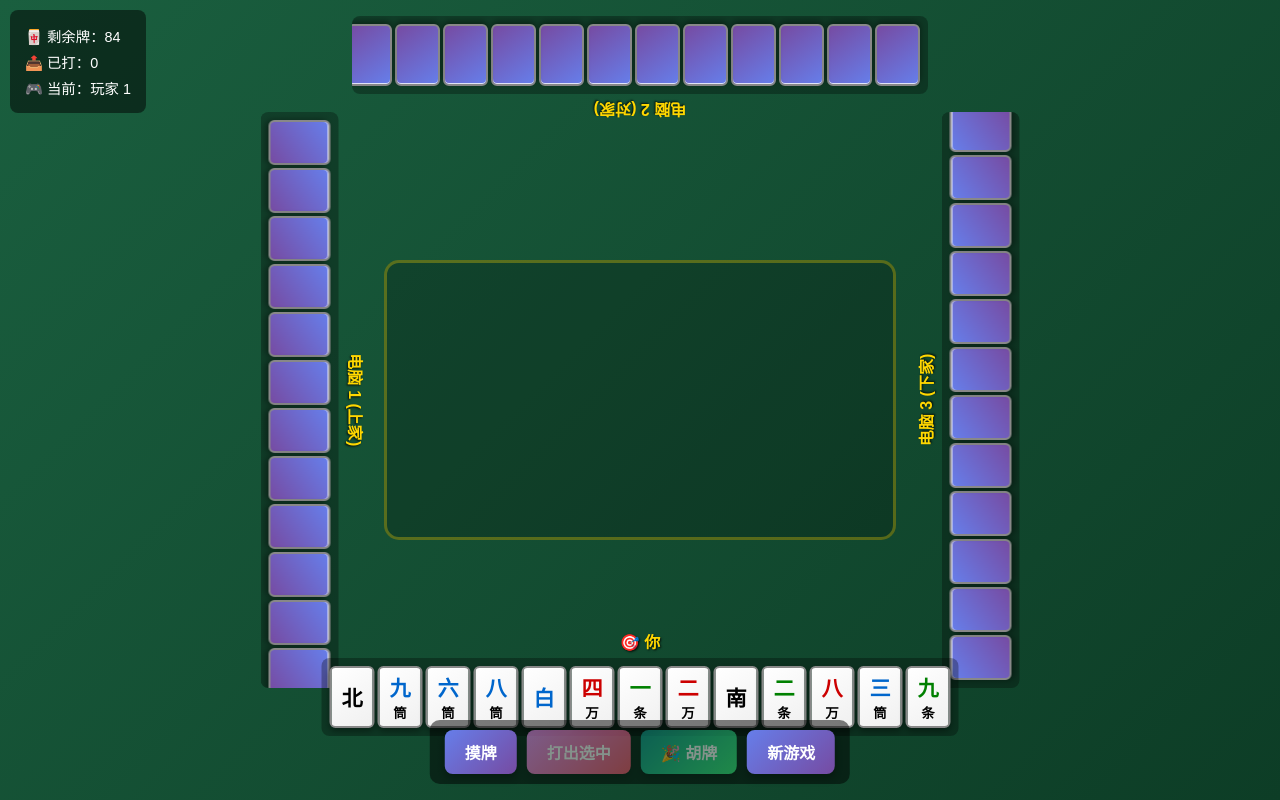
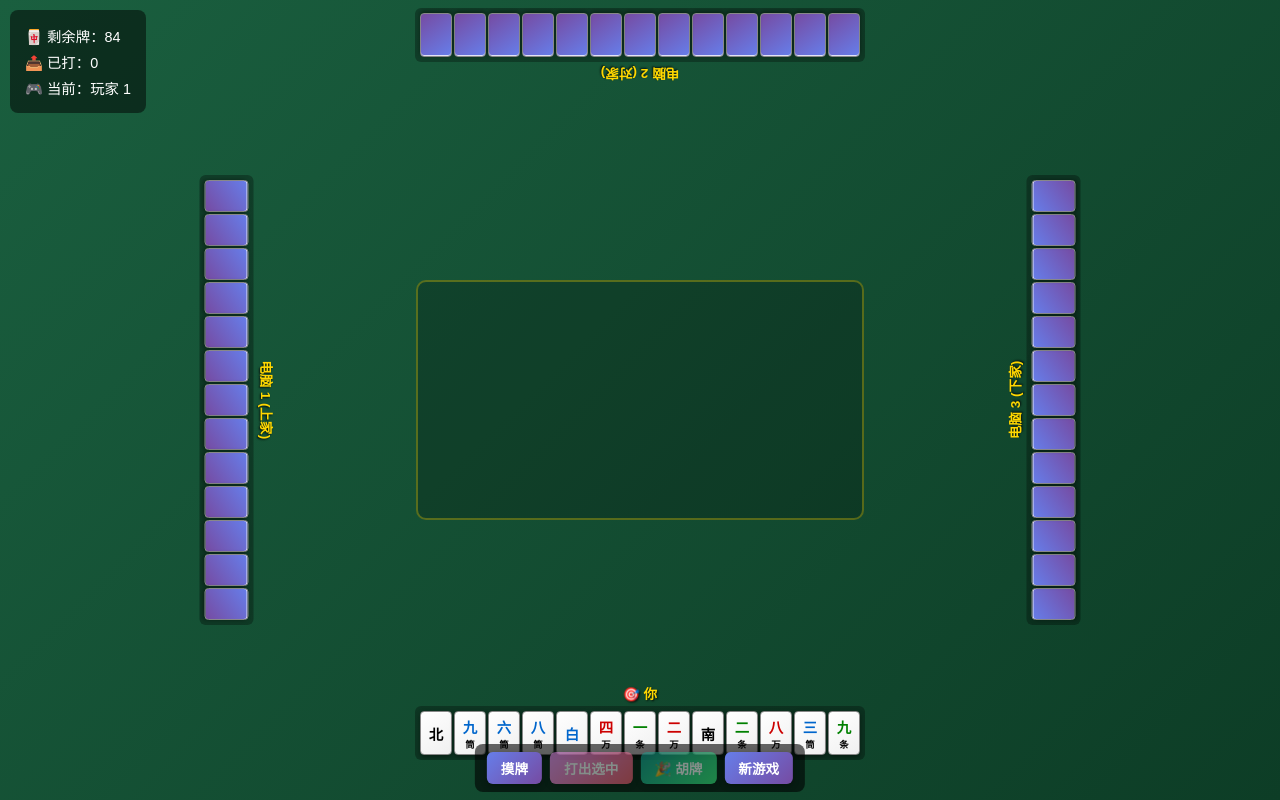
Before and after one commit to hapjs/bot, a plain HTML site: page mahjong/index.html in a window 1280 px wide. Drawn offline with Linux system fonts and the light colour scheme.

Commit message:
feat(mahjong): 全屏自适应优化
- 牌面缩小到 32×44px（之前 45×62px）
- 按钮缩小，间距优化
- 添加超小屏优化（max-height: 450px）
- 所有元素使用 vw/vh 单位自适应
- 横屏自动全屏显示
- 内容自动适应容器大小

```diff
--- a/mahjong/index.html
+++ b/mahjong/index.html
@@ -14,12 +14,16 @@
             user-select: none;
         }
 
+        html, body {
+            width: 100%;
+            height: 100%;
+            overflow: hidden;
+            position: fixed;
+        }
+
         body {
             font-family: 'Microsoft YaHei', Arial, sans-serif;
             background: linear-gradient(135deg, #1a5f3f 0%, #0d3d26 100%);
-            width: 100vw;
-            height: 100vh;
-            overflow: hidden;
             touch-action: none;
         }
 
@@ -56,6 +60,49 @@
             .game-table { display: none; }
         }
 
+        /* 超小屏横屏优化 */
+        @media (max-height: 450px) {
+            .tile {
+                width: 26px;
+                height: 36px;
+                font-size: 0.75em;
+            }
+
+            .current-draw .tile {
+                width: 34px;
+                height: 48px;
+            }
+
+            .discard-zone {
+                width: 28vw;
+                height: 22vh;
+            }
+
+            .btn {
+                padding: 5px 9px;
+                font-size: 0.75em;
+            }
+
+            .player-name {
+                font-size: 0.75em;
+            }
+
+            .player-hand {
+                padding: 3px;
+                gap: 2px;
+            }
+
+            .controls {
+                gap: 5px;
+                padding: 6px 10px;
+            }
+
+            .game-info {
+                font-size: 0.75em;
+                padding: 6px 10px;
+            }
+        }
+
         /* 游戏桌台 */
         .game-table {
             width: 100vw;
@@ -69,22 +116,22 @@
         /* 中央弃牌区 */
         .discard-zone {
             position: absolute;
-            width: 40vw;
-            height: 35vh;
+            width: 35vw;
+            height: 30vh;
             background: rgba(0, 0, 0, 0.2);
-            border: 3px solid rgba(255, 215, 0, 0.3);
-            border-radius: 15px;
+            border: 2px solid rgba(255, 215, 0, 0.3);
+            border-radius: 10px;
             display: grid;
             grid-template-columns: repeat(6, 1fr);
             grid-template-rows: repeat(3, 1fr);
-            gap: 4px;
-            padding: 10px;
+            gap: 3px;
+            padding: 5px;
             z-index: 10;
         }
 
         .discard-slot {
             background: rgba(255, 255, 255, 0.05);
-            border-radius: 4px;
+            border-radius: 3px;
             display: flex;
             align-items: center;
             justify-content: center;
@@ -93,7 +140,7 @@
         .discard-slot .tile {
             width: 100%;
             height: 100%;
-            font-size: 0.9em;
+            font-size: 0.75em;
         }
 
         /* 玩家区域 */
@@ -107,21 +154,21 @@
         .player-name {
             color: #ffd700;
             font-weight: bold;
-            font-size: 1em;
-            margin-bottom: 5px;
+            font-size: 0.85em;
+            margin-bottom: 3px;
             text-shadow: 1px 1px 2px rgba(0,0,0,0.8);
             white-space: nowrap;
         }
 
         .player-hand {
             display: flex;
-            gap: 3px;
+            gap: 2px;
             background: rgba(0, 0, 0, 0.3);
-            padding: 8px;
-            border-radius: 8px;
+            padding: 5px;
+            border-radius: 6px;
             overflow-x: auto;
             overflow-y: hidden;
-            max-width: 45vw;
+            max-width: 50vw;
             scrollbar-width: none;
         }
 
@@ -129,71 +176,83 @@
 
         /* 下方玩家（自己） */
         .player-bottom {
-            bottom: 8vh;
+            bottom: 5vh;
             left: 50%;
             transform: translateX(-50%);
         }
 
         .player-bottom .player-hand {
             flex-direction: row;
-            max-width: 60vw;
+            max-width: 70vw;
         }
 
         /* 上方玩家（对家） */
         .player-top {
-            top: 2vh;
+            top: 1vh;
             left: 50%;
             transform: translateX(-50%) rotate(180deg);
         }
 
+        .player-top .player-hand {
+            max-width: 50vw;
+        }
+
         /* 左侧玩家 */
         .player-left {
-            left: 2vw;
+            left: 1vw;
             top: 50%;
             transform: translateY(-50%) rotate(90deg);
             transform-origin: center;
         }
 
+        .player-left .player-hand {
+            max-width: 40vw;
+        }
+
         /* 右侧玩家 */
         .player-right {
-            right: 2vw;
+            right: 1vw;
             top: 50%;
             transform: translateY(-50%) rotate(-90deg);
             transform-origin: center;
         }
 
+        .player-right .player-hand {
+            max-width: 40vw;
+        }
+
         /* 麻将牌 */
         .tile {
-            width: 45px;
-            height: 62px;
+            width: 32px;
+            height: 44px;
             background: linear-gradient(145deg, #fff 0%, #f0f0f0 100%);
-            border: 2px solid #888;
-            border-radius: 6px;
+            border: 1px solid #888;
+            border-radius: 4px;
             display: flex;
             flex-direction: column;
             align-items: center;
             justify-content: center;
-            font-size: 1.2em;
+            font-size: 0.9em;
             font-weight: bold;
             cursor: pointer;
-            box-shadow: 0 3px 6px rgba(0,0,0,0.4), inset 0 1px 0 rgba(255,255,255,0.8);
+            box-shadow: 0 2px 4px rgba(0,0,0,0.4), inset 0 1px 0 rgba(255,255,255,0.8);
             flex-shrink: 0;
             transition: transform 0.2s, box-shadow 0.2s;
         }
 
         .tile:hover {
-            transform: translateY(-8px);
-            box-shadow: 0 6px 12px rgba(0,0,0,0.5);
+            transform: translateY(-5px);
+            box-shadow: 0 4px 8px rgba(0,0,0,0.5);
         }
 
         .tile.selected {
-            transform: translateY(-15px);
-            box-shadow: 0 8px 16px rgba(255, 215, 0, 0.6);
+            transform: translateY(-10px);
+            box-shadow: 0 5px 12px rgba(255, 215, 0, 0.6);
             border-color: #ffd700;
         }
 
-        .tile-number { font-size: 1.1em; }
-        .tile-suit { font-size: 0.7em; }
+        .tile-number { font-size: 1em; }
+        .tile-suit { font-size: 0.65em; }
 
         /* 万 - 红色 */
         .tile[data-type="wan"] .tile-number { color: #c00; }
@@ -211,26 +270,27 @@
         /* 控制按钮 */
         .controls {
             position: absolute;
-            bottom: 2vh;
+            bottom: 1vh;
             left: 50%;
             transform: translateX(-50%);
             display: flex;
-            gap: 10px;
+            gap: 8px;
             z-index: 100;
-            background: rgba(0, 0, 0, 0.5);
-            padding: 10px 15px;
-            border-radius: 10px;
+            background: rgba(0, 0, 0, 0.6);
+            padding: 8px 12px;
+            border-radius: 8px;
         }
 
         .btn {
-            padding: 10px 20px;
+            padding: 6px 14px;
             border: none;
-            border-radius: 8px;
-            font-size: 1em;
+            border-radius: 6px;
+            font-size: 0.85em;
             font-weight: bold;
             cursor: pointer;
             transition: all 0.2s;
-            box-shadow: 0 4px 8px rgba(0,0,0,0.3);
+            box-shadow: 0 2px 6px rgba(0,0,0,0.3);
+            white-space: nowrap;
         }
 
         .btn:active { transform: scale(0.95); }
@@ -273,7 +333,7 @@
         /* 当前摸牌指示 */
         .current-draw {
             position: absolute;
-            bottom: 8vh;
+            bottom: 6vh;
             left: 50%;
             transform: translateX(-50%);
             display: flex;
@@ -283,9 +343,9 @@
         }
 
         .current-draw .tile {
-            width: 55px;
-            height: 75px;
-            font-size: 1.3em;
+            width: 42px;
+            height: 58px;
+            font-size: 1.1em;
             animation: drawPulse 1s infinite;
         }
 
@@ -329,13 +389,13 @@
             display: flex;
             flex-wrap: wrap;
             gap: 2px;
-            max-width: 150px;
+            max-width: 120px;
         }
 
         .player-discards .tile {
-            width: 28px;
-            height: 38px;
-            font-size: 0.7em;
+            width: 24px;
+            height: 34px;
+            font-size: 0.65em;
         }
 
         .player-left .player-discards { right: -120px; top: 0; }
```
